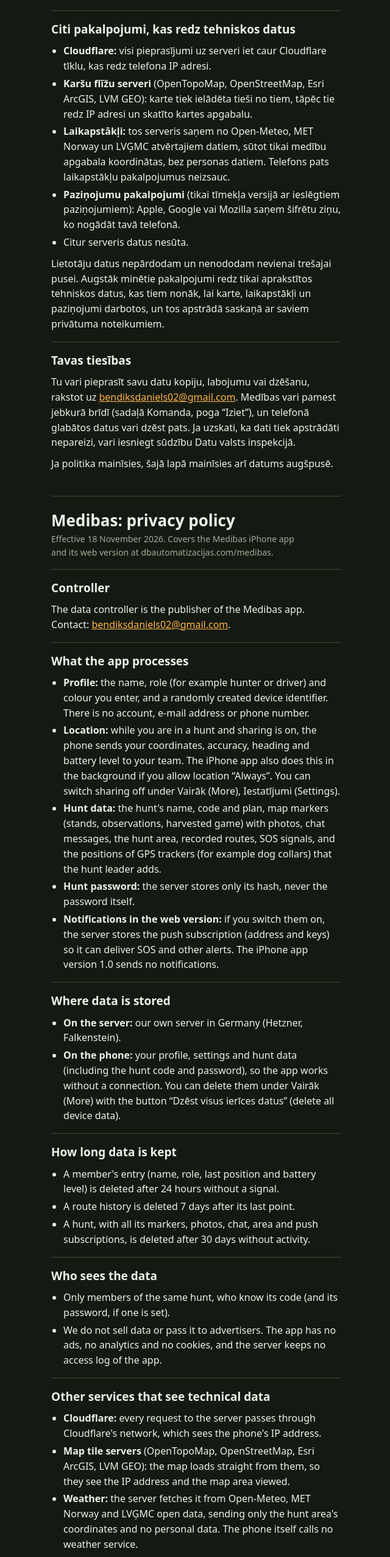
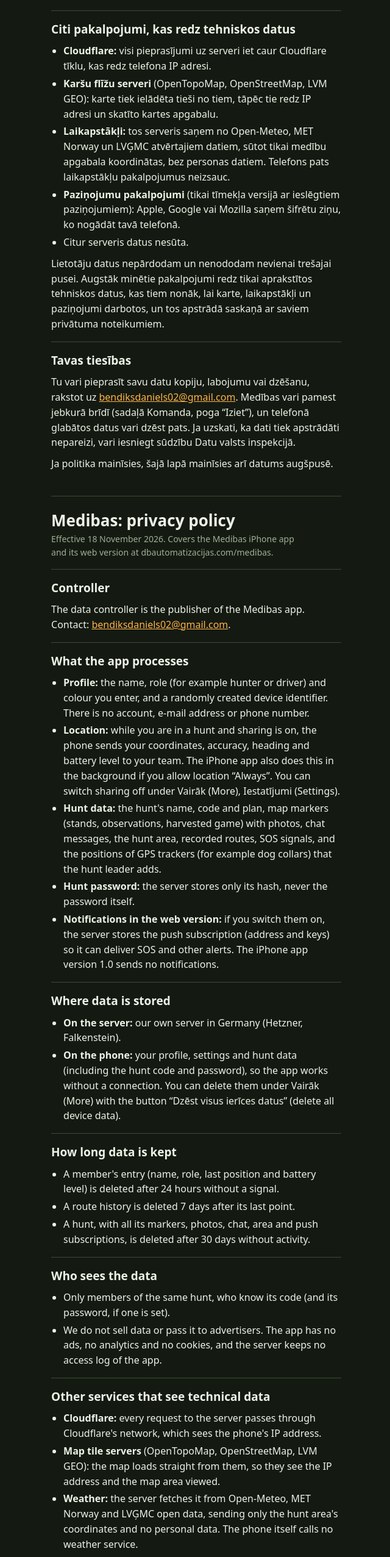
Before and after one commit to bendiksdaniels/medibas-app, a plain HTML site: page privacy.html in a window 1280 px wide. Shown: the part 1485-4038 px from the top of the page at 61% size, without its empty margins (318-958 px from the left). Drawn offline with Linux system fonts and the light colour scheme.

Commit message:
Map tile servers: no Esri
The Esri satellite layer is hidden in Medibas 1.0; the privacy policy lists OpenTopoMap, OpenStreetMap and LVM GEO.

```diff
--- a/privacy.html
+++ b/privacy.html
@@ -76,7 +76,7 @@ hr{border:0;border-top:1px solid var(--line);margin:40px 0 24px}
 <h2>Citi pakalpojumi, kas redz tehniskos datus</h2>
 <ul>
 <li><b>Cloudflare:</b> visi pieprasījumi uz serveri iet caur Cloudflare tīklu, kas redz telefona IP adresi.</li>
-<li><b>Karšu flīžu serveri</b> (OpenTopoMap, OpenStreetMap, Esri ArcGIS, LVM GEO): karte tiek ielādēta tieši no tiem, tāpēc tie redz IP adresi un skatīto kartes apgabalu.</li>
+<li><b>Karšu flīžu serveri</b> (OpenTopoMap, OpenStreetMap, LVM GEO): karte tiek ielādēta tieši no tiem, tāpēc tie redz IP adresi un skatīto kartes apgabalu.</li>
 <li><b>Laikapstākļi:</b> tos serveris saņem no Open-Meteo, MET Norway un LVĢMC atvērtajiem datiem, sūtot tikai medību apgabala koordinātas, bez personas datiem. Telefons pats laikapstākļu pakalpojumus neizsauc.</li>
 <li><b>Paziņojumu pakalpojumi</b> (tikai tīmekļa versijā ar ieslēgtiem paziņojumiem): Apple, Google vai Mozilla saņem šifrētu ziņu, ko nogādāt tavā telefonā.</li>
 <li>Citur serveris datus nesūta.</li>
@@ -141,7 +141,7 @@ hr{border:0;border-top:1px solid var(--line);margin:40px 0 24px}
 <h2>Other services that see technical data</h2>
 <ul>
 <li><b>Cloudflare:</b> every request to the server passes through Cloudflare's network, which sees the phone's IP address.</li>
-<li><b>Map tile servers</b> (OpenTopoMap, OpenStreetMap, Esri ArcGIS, LVM GEO): the map loads straight from them, so they see the IP address and the map area viewed.</li>
+<li><b>Map tile servers</b> (OpenTopoMap, OpenStreetMap, LVM GEO): the map loads straight from them, so they see the IP address and the map area viewed.</li>
 <li><b>Weather:</b> the server fetches it from Open-Meteo, MET Norway and LVĢMC open data, sending only the hunt area's coordinates and no personal data. The phone itself calls no weather service.</li>
 <li><b>Push services</b> (web version with notifications on only): Apple, Google or Mozilla receive an encrypted message to deliver to your phone.</li>
 <li>The server sends data nowhere else.</li>
```
